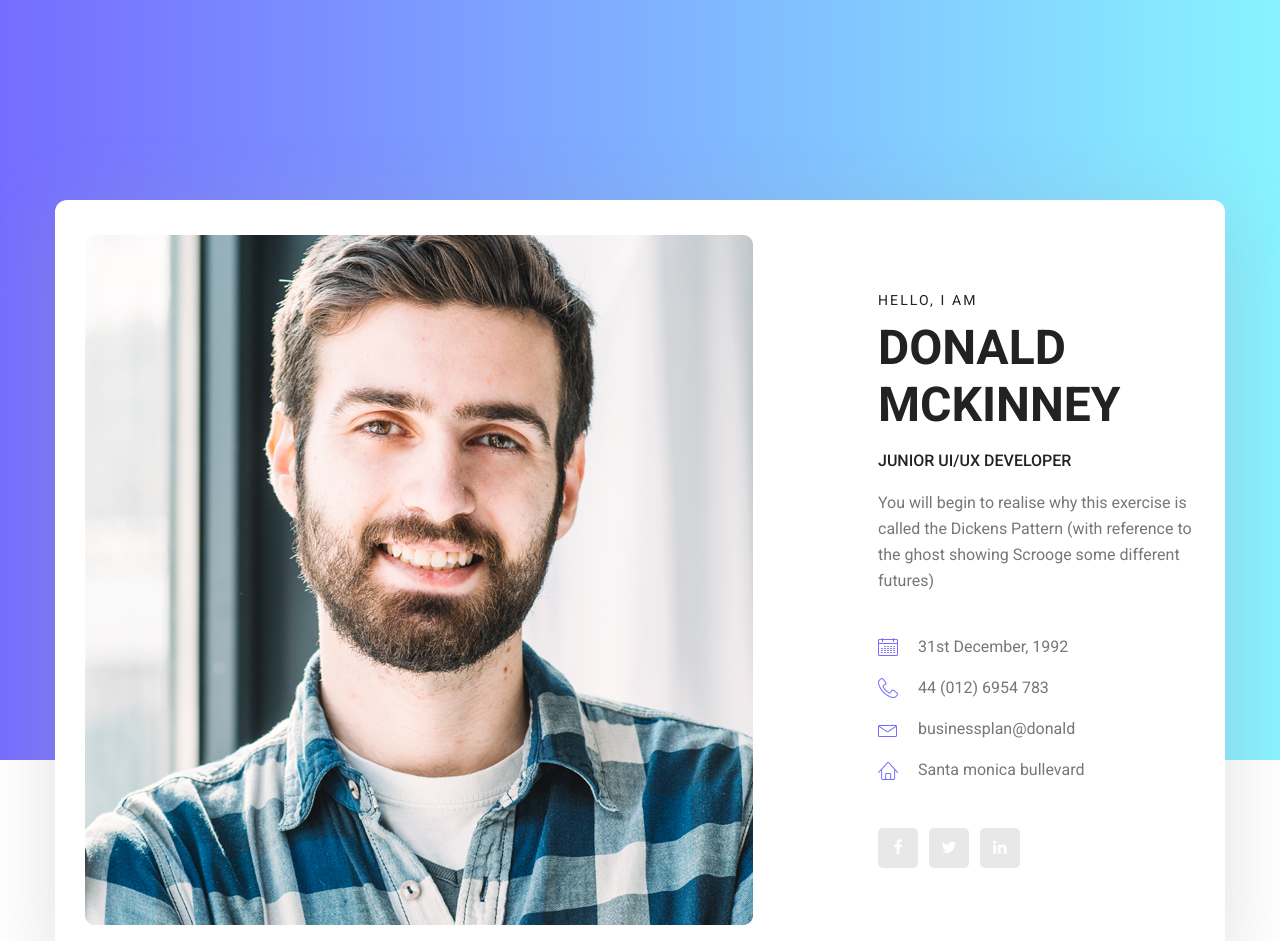
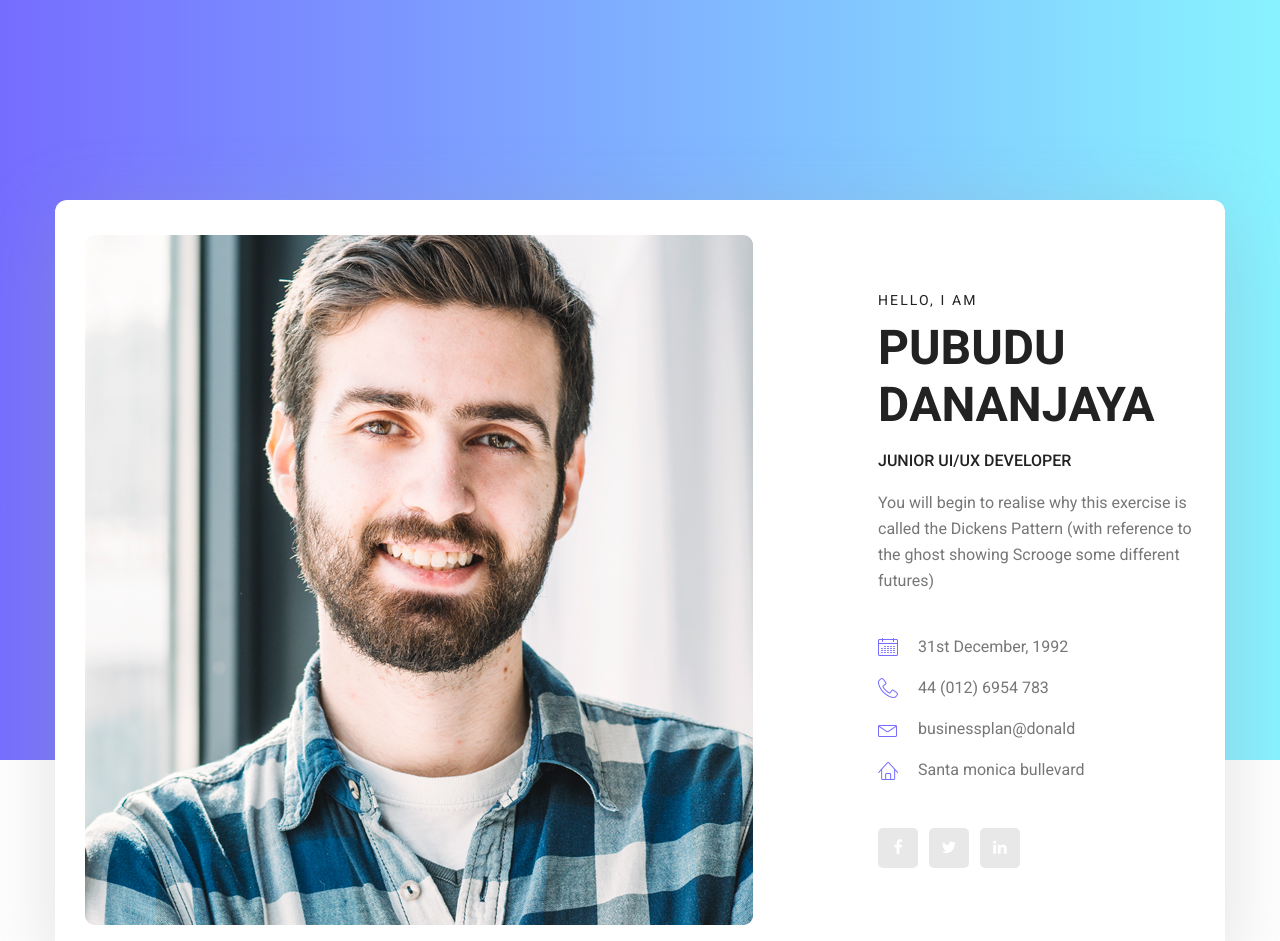
Before and after one commit to saku-xyz/Hacktoberfest-2019-Portfolio-Task4, a plain HTML site: page index.html in a window 1280 px wide. Shown: the top 941 px of the page. Drawn offline with Linux system fonts and the light colour scheme.

Commit message:
ann my name

```diff
--- a/index.html
+++ b/index.html
@@ -5,7 +5,7 @@
         <meta charset="utf-8">
         <meta name="viewport" content="width=device-width, initial-scale=1, shrink-to-fit=no">
         <link rel="icon" href="img/favicon.png" type="image/png">
-        <title>MeetMe Personal</title>
+        <title>Pubudu Dananjaya</title>
         <!-- Bootstrap CSS -->
         <link rel="stylesheet" href="css/bootstrap.css">
         <link rel="stylesheet" href="vendors/linericon/style.css">
@@ -33,7 +33,7 @@
 							<div class="media-body">
 								<div class="personal_text">
 									<h6>Hello, i am</h6>
-									<h3>Donald McKinney</h3>
+									<h3>Pubudu Dananjaya</h3>
 									<h4>Junior UI/UX Developer</h4>
 									<p>You will begin to realise why this exercise is called the Dickens Pattern (with reference to the ghost showing Scrooge some different futures)</p>
 									<ul class="list basic_info">
```
